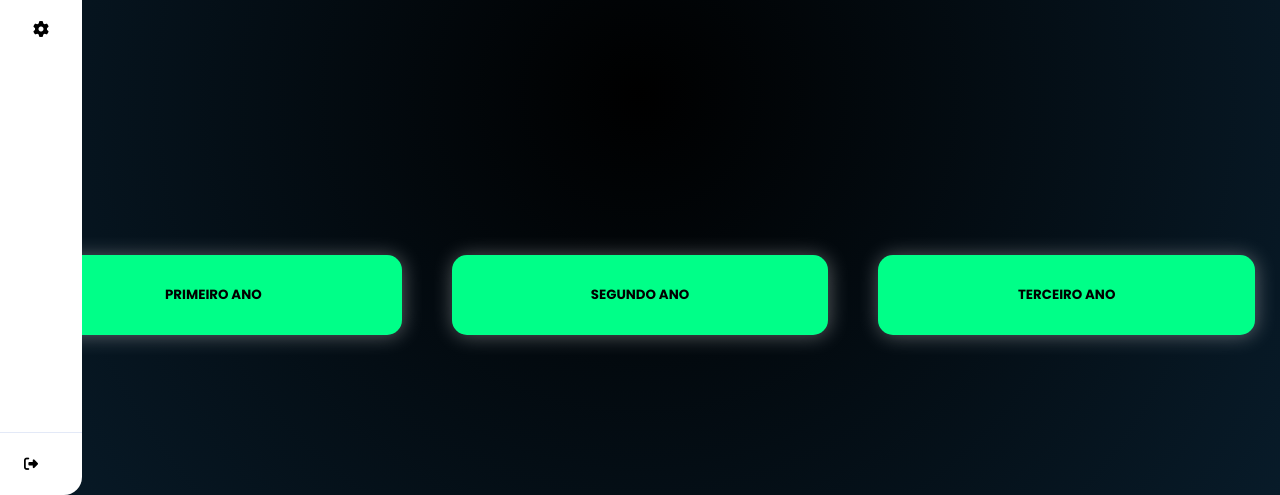
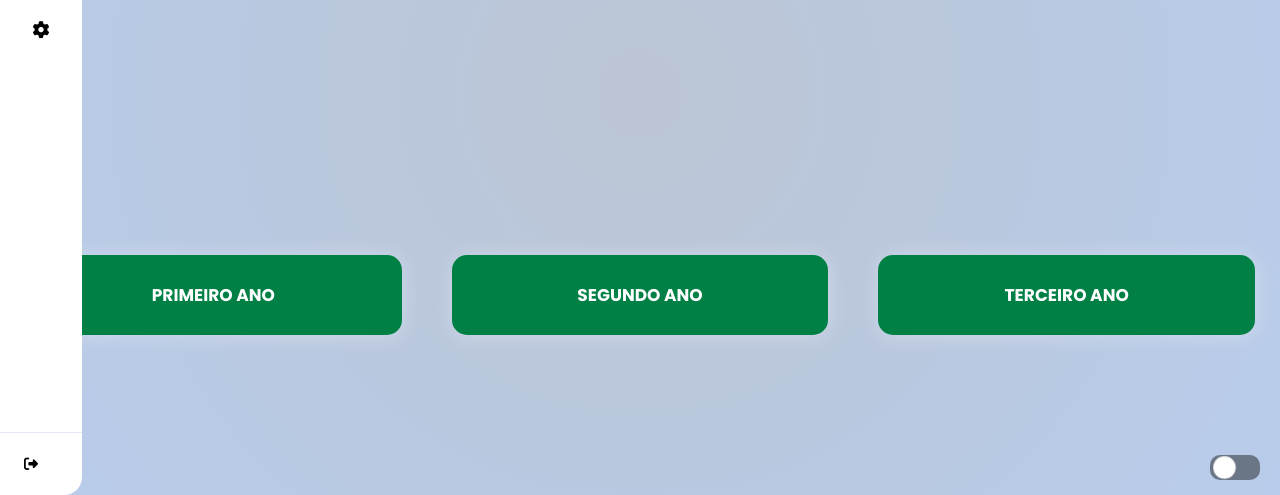
Before and after one commit to AllanCezarGarcia/TCC-MATIFRJ, a plain HTML site: page index.html in a window 1280 px wide. Shown: the part 305-800 px from the top of the page. Drawn offline with Linux system fonts and the light colour scheme.

Commit message:
mudança no modo dark

```diff
--- a/CSS/anos.css
+++ b/CSS/anos.css
@@ -1,13 +1,13 @@
 body {
-    background: rgb(0, 0, 0);
-    background: radial-gradient(circle, rgba(0, 0, 0, 1) 0%, rgba(8, 27, 41, 1) 100%);
+    background: rgb(184, 194, 210);
+    background: radial-gradient(circle, rgba(184, 194, 210, 0.958420868347339) 0%, rgba(184, 204, 235, 1) 100%);
     height: 100vh;
     background-color: black;
 }
 
 .titulo {
     height: 35vh;
-    color: #00ff88;
+    color:  #008044;
     display: flex;
     justify-content: center;
     align-items: center;
@@ -29,14 +29,14 @@ body {
     margin-right: 40px;
     background-color: #0c2333;
     border-radius: 20px;
-    box-shadow: 0px 10px 40px #00ff88;
+    box-shadow: 0px 10px 40px  #008044;
 }
 
 .bimestre>h1 {
     display: flex;
     font-size: 30px;
     width: 8em;
-    color: #00ff88;
+    color: #008044;
     padding-bottom: 10px;
 }
 
--- a/CSS/index.css
+++ b/CSS/index.css
@@ -10,8 +10,9 @@
 
 
 body {
-    background: rgb(0, 0, 0);
-    background: radial-gradient(circle, rgba(0, 0, 0, 1) 0%, rgba(8, 27, 41, 1) 100%);
+    background: rgb(184, 194, 210);
+    background: radial-gradient(circle, rgba(184, 194, 210, 0.958420868347339) 0%, rgba(184, 204, 235, 1) 100%);
+
 }
 
 body * {
@@ -29,13 +30,13 @@ body * {
 }
 
 a {
-    color: #000;
-    font-weight: bold;
+    color: white;
+    font-size: 17px;
     text-decoration: none;
 }
 
 .logo>h1 {
-    color: #00ff88;
+    color: #008044;
     text-align: center;
     font-family: 'Poppins', sans-serif;
     font-weight: bold;
@@ -56,7 +57,7 @@ a {
 .ano {
     margin: 25px;
     border-radius: 15px;
-    background-color: #00ff88;
+    background: #008044;
     width: 10vw;
     height: 10vh;
     text-transform: uppercase;
@@ -65,10 +66,6 @@ a {
     border: none;
 
 
-}
-
-a:hover {
-    color: black
 }
 
 
@@ -125,12 +122,3 @@ a:hover {
     }
 
 }
-
-.ano.dark {
-    background: #008044;
-
-}
-
-#logo.dark {
-    color: #008044;
-}
--- a/CSS/login.css
+++ b/CSS/login.css
@@ -3,8 +3,9 @@
 body {
     margin: 0;
     font-family: "noto sans", sans-serif;
-    background: rgb(0, 0, 0);
-    background: radial-gradient(circle, rgba(0, 0, 0, 1) 0%, rgba(8, 27, 41, 1) 100%);
+    background: rgb(184, 194, 210);
+    background: radial-gradient(circle, rgba(184, 194, 210, 0.958420868347339) 0%, rgba(184, 204, 235, 1) 100%);
+
     background-size: cover;
 }
 
--- /dev/null
+++ b/CSS/mododark.css
@@ -0,0 +1,43 @@
+
+/*botao do modo escuro*/
+.trilho {
+    height: 25px;
+    width: 50px;
+    background-color: rgba(9, 9, 9, 0.445);
+    border-radius: 10px;
+    position: fixed;
+    right: 20px;
+    bottom: 15px;
+    cursor: pointer;
+}
+.trilho .indicador {
+    height: 25px;
+    width: 25px;
+    position: fixed;
+    background-color: white;
+    border-radius: 50%;
+    transform: scale(.9);
+    right: 43px;
+    transition: .5s;
+}
+.trilho.dark {
+    background-color: rgba(255, 255, 255, 0.449);
+}
+.trilho.dark .indicador {
+    right: 23px;
+    background-color: black;
+}
+/*body*/
+body.dark {
+    background: rgb(0, 0, 0);
+    background: radial-gradient(circle, rgba(0, 0, 0, 1) 0%, rgba(8, 27, 41, 1) 100%);
+
+}
+/*botao dos anos no index*/
+.ano.dark {
+    background-color: #00ff88;
+}
+/*Titulo da pagina*/
+#logo.dark {
+    color: #00ff88;
+}
--- a/CSS/registro.css
+++ b/CSS/registro.css
@@ -3,8 +3,8 @@
 body {
     margin: 0;
     font-family: "noto sans", sans-serif;
-    background: rgb(0, 0, 0);
-    background: radial-gradient(circle, rgba(0, 0, 0, 1) 0%, rgba(8, 27, 41, 1) 100%);
+    background: rgb(184, 194, 210);
+    background: radial-gradient(circle, rgba(184, 194, 210, 0.958420868347339) 0%, rgba(184, 204, 235, 1) 100%);
     background-size: cover;
 }
 
--- a/JS/sidebar.js
+++ b/JS/sidebar.js
@@ -5,7 +5,6 @@ document.getElementById('open_btn').addEventListener('click', function () {
 document.getElementById('mobile_btn').addEventListener('change', function() {
     document.getElementById('sidebar').classList.toggle('open-sidebar');
 })
-
 
 
 const meuCheckbox = document.getElementById('mobile_btn');
--- a/index.html
+++ b/index.html
@@ -12,6 +12,7 @@
 
     <link rel="stylesheet" href="./CSS/index.css">
     <link rel="stylesheet" href="./CSS/sidebarestilo.css">
+    <link rel="stylesheet" href="./CSS/mododark.css">
     <link rel="website icon" type="png" href="./svg/M.png">
 </head>
 
```
Also changed, not shown: 1ano.html (+6 -5 lines), CSS/sidebarestilo.css (+3 -5 lines), login.html (+1 -0 lines), registro.html (+1 -0 lines).
